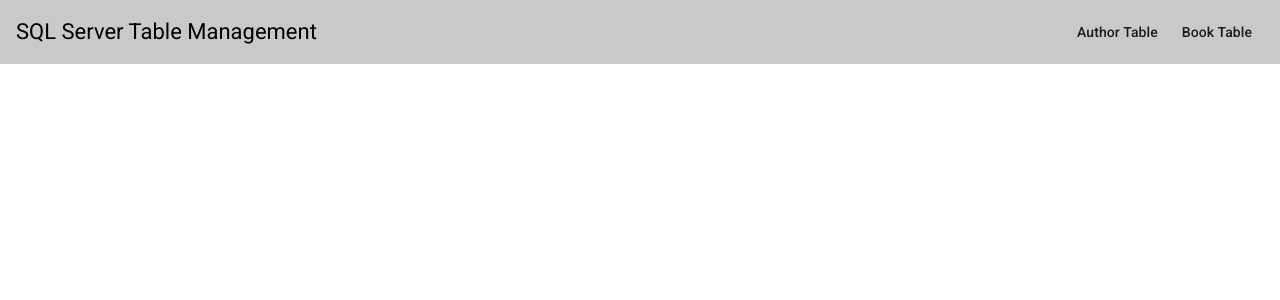
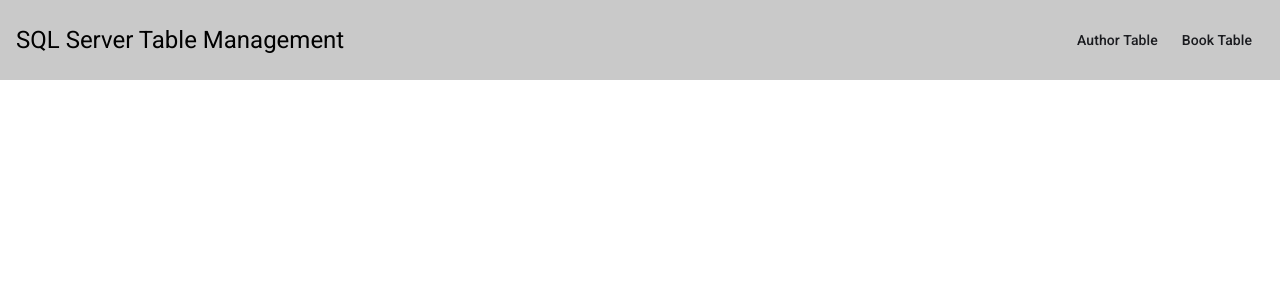
Before and after one commit to squw/authors-project, an Angular app: page /#/ in a window 1280 px wide. Shown: the top 300 px of the page. Built offline with nearby package versions, Linux system fonts and the light colour scheme.

Commit message:
visual updates

```diff
--- a/src/app/app.component.css
+++ b/src/app/app.component.css
@@ -1,3 +1,7 @@
 mat-toolbar {
-    background-color: #c9c9c9 !important; /* Set to a deeper grey */
+    background-color: #c9c9c9 !important;
 }
+.large-toolbar {
+    height: 80px;
+    font-size: 1.5rem;
+  }
--- a/src/app/app.component.html
+++ b/src/app/app.component.html
@@ -1,4 +1,4 @@
-<mat-toolbar color="primary">
+<mat-toolbar color="primary" class="large-toolbar">
     <span class="me-auto">
         <a [routerLink]="['/']" class="text-black" style="text-decoration: none;">
             SQL Server Table Management
--- a/src/app/app.routes.ts
+++ b/src/app/app.routes.ts
@@ -8,8 +8,8 @@ export const routes: Routes = [
         path: 'author',
         children: [
             { path: '', component: AuthorTableComponent },
-            { path: ':id', component: AuthorDetailsComponent },
-            { path: 'create-author', component: CreateAuthorComponent }
+            { path: 'create-author', component: CreateAuthorComponent },
+            { path: ':id', component: AuthorDetailsComponent }
         ]
     }
 ];
--- a/src/app/components/author-details/author-details.component.html
+++ b/src/app/components/author-details/author-details.component.html
@@ -1,8 +1,8 @@
-<div class="container-fluid p-5 bg-dark text-white">
-    <h1>
+<mat-toolbar color="primary" class="p-3">
+    <span class="text-black">
         Author Details: {{ authorForm.get('au_fname')?.value }} {{ authorForm.get('au_lname')?.value }}
-    </h1>
-</div>
+    </span>
+</mat-toolbar>
 
 <form [formGroup]="authorForm" (ngSubmit)="saveChanges()">
     <div class="container-md p-3">
--- a/src/app/components/author-details/author-details.component.ts
+++ b/src/app/components/author-details/author-details.component.ts
@@ -6,11 +6,12 @@ import { FormBuilder, FormGroup, ReactiveFormsModule, Validators } from '@angula
 import { CommonModule } from '@angular/common';
 import { noInvalidPatterns } from '../../shared/validators/special-pattern-validator';
 import { MatButtonModule } from '@angular/material/button';
+import { MatToolbarModule } from '@angular/material/toolbar';
 
 @Component({
   selector: 'app-author-details',
   standalone: true,
-  imports: [HttpClientModule, ReactiveFormsModule, CommonModule, MatButtonModule],
+  imports: [HttpClientModule, ReactiveFormsModule, CommonModule, MatButtonModule, MatToolbarModule],
   templateUrl: './author-details.component.html',
   styleUrl: './author-details.component.css'
 })
--- a/src/app/components/create-author/create-author.component.html
+++ b/src/app/components/create-author/create-author.component.html
@@ -1,8 +1,9 @@
-<div class="container-fluid p-5 bg-dark text-white">
-    <h1>
+<mat-toolbar color="primary" class="p-3">
+    <span class="text-black">
         Author Create: {{ authorForm.get('au_fname')?.value }} {{ authorForm.get('au_lname')?.value }}
-    </h1>
-</div>
+    </span>
+</mat-toolbar>
+
 
 <form [formGroup]="authorForm" (ngSubmit)="insertAuthorDetail()">
     <div class="container-md p-3">
--- a/src/app/components/create-author/create-author.component.ts
+++ b/src/app/components/create-author/create-author.component.ts
@@ -7,11 +7,12 @@ import { catchError, debounceTime, map, of, switchMap } from 'rxjs';
 import { APIResponseModelDupID } from '../../model/interface/authors';
 import { CommonModule } from '@angular/common';
 import { MatButtonModule } from '@angular/material/button';
+import { MatToolbarModule } from '@angular/material/toolbar';
 
 @Component({
   selector: 'app-create-author',
   standalone: true,
-  imports: [HttpClientModule, ReactiveFormsModule, CommonModule, MatButtonModule],
+  imports: [HttpClientModule, ReactiveFormsModule, CommonModule, MatButtonModule, MatToolbarModule],
   templateUrl: './create-author.component.html',
   styleUrl: './create-author.component.css'
 })
```
